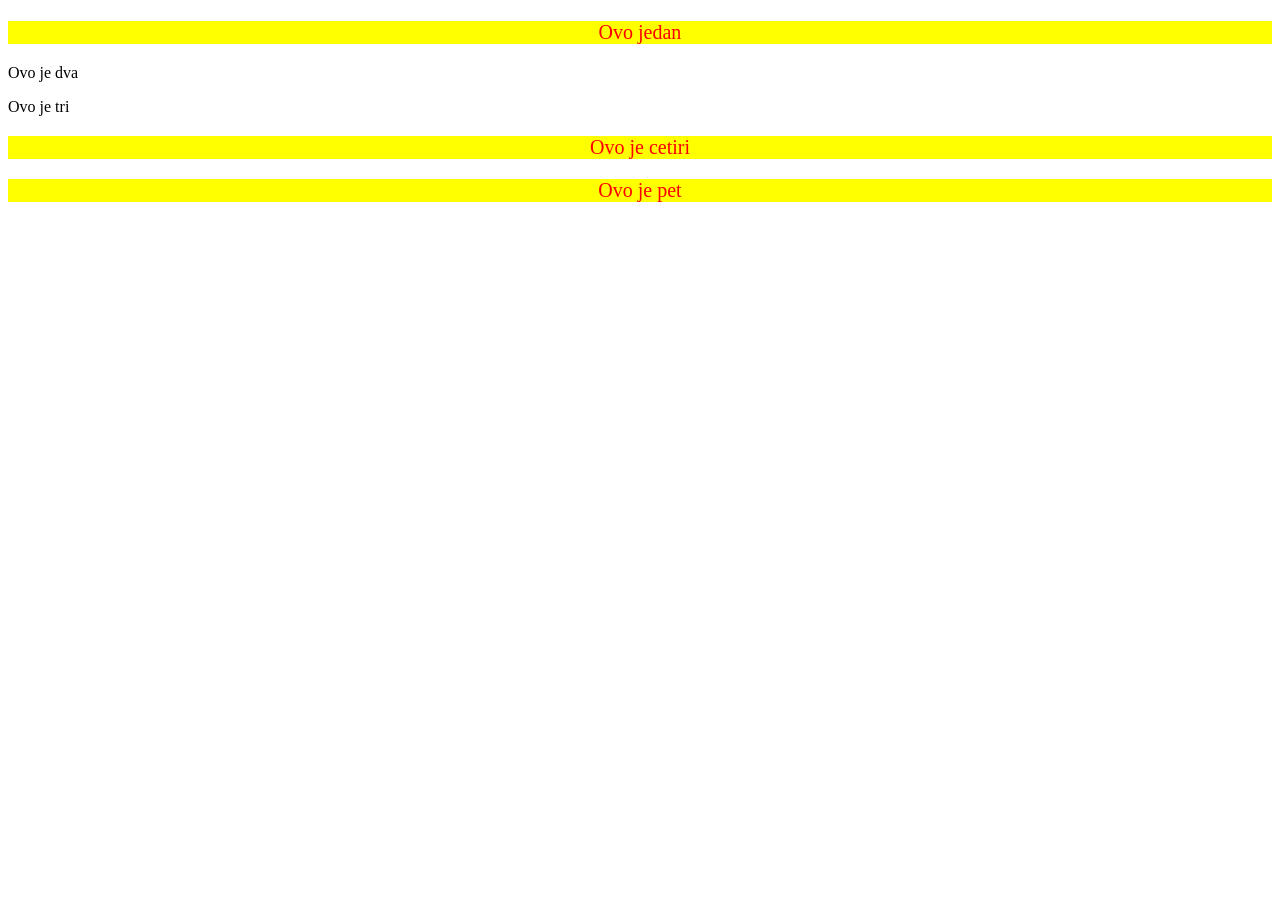
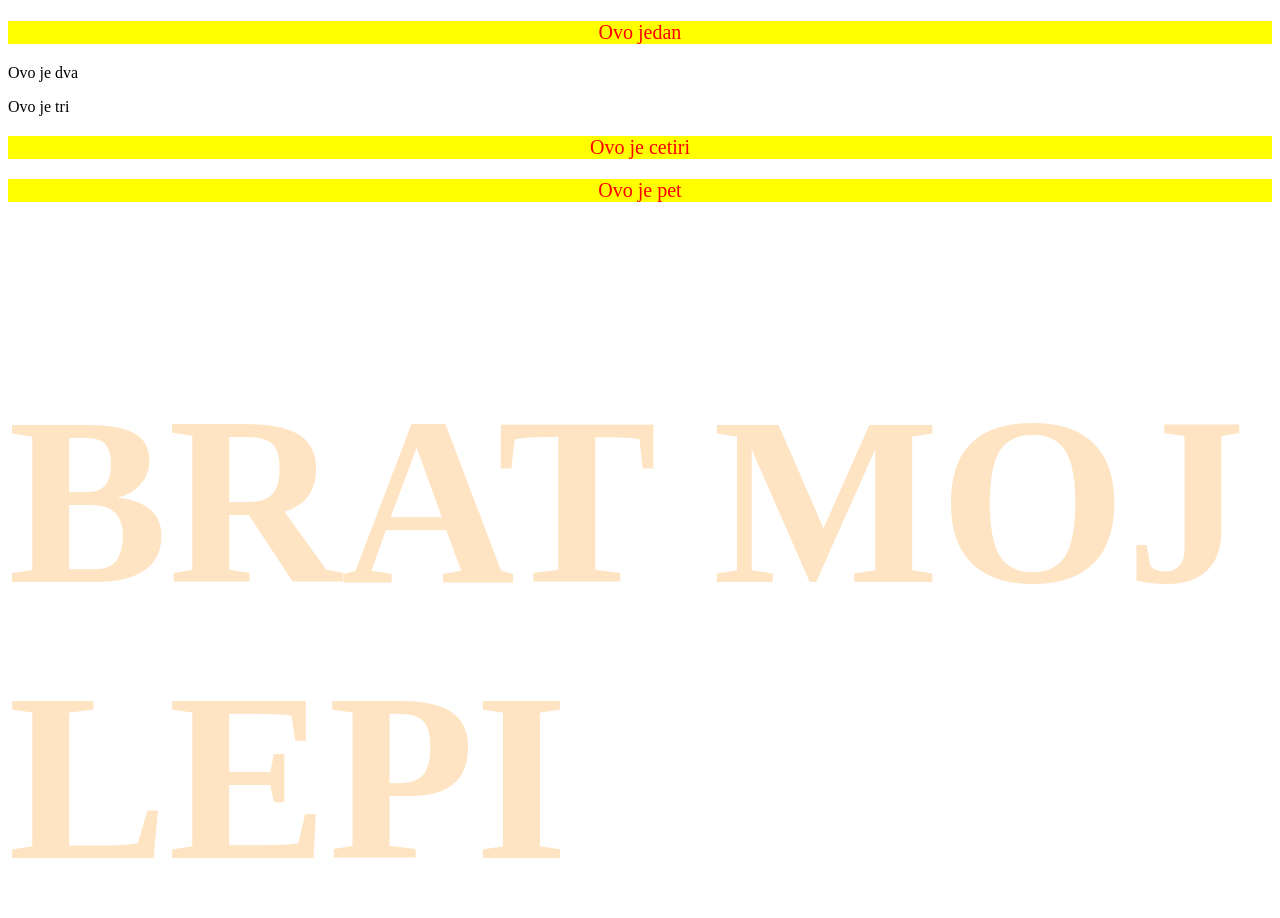
Before and after one commit to Kukii258/ima-css, a plain HTML site: page index.html in a window 1280 px wide. Shown: the part 513-1431 px from the top of the page. Before the commit the page ends 800 px from the top, so only its background shows below. Drawn offline with Linux system fonts and the light colour scheme.

Commit message:
index.html

```diff
--- a/index.html
+++ b/index.html
@@ -45,5 +45,6 @@
             <p class="otac">Ovo je cetiri</p>
             <p class="otac">Ovo je pet</p>
         </div>
+        <h1 class="mo">BRAT MOJ LEPI</h1>
     </body>
 </html>
--- a/style.css
+++ b/style.css
@@ -48,3 +48,7 @@ button{
     font-size: 20px;
     text-align: center;
 }
+.mo{
+    color: bisque;
+    font-size: 240px;
+}
```
